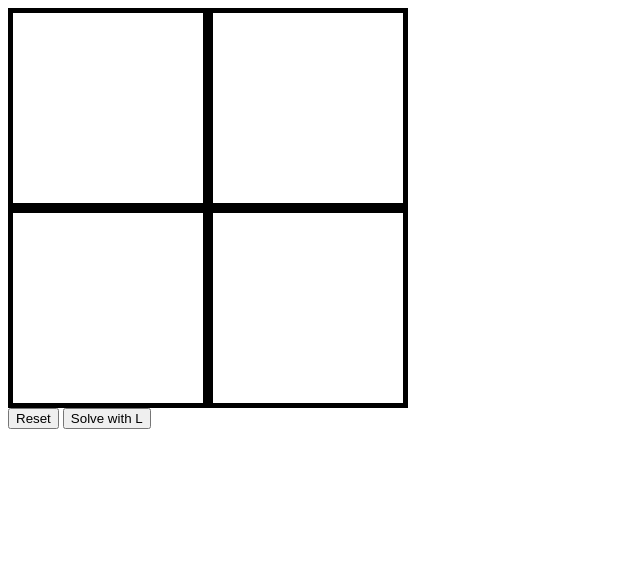
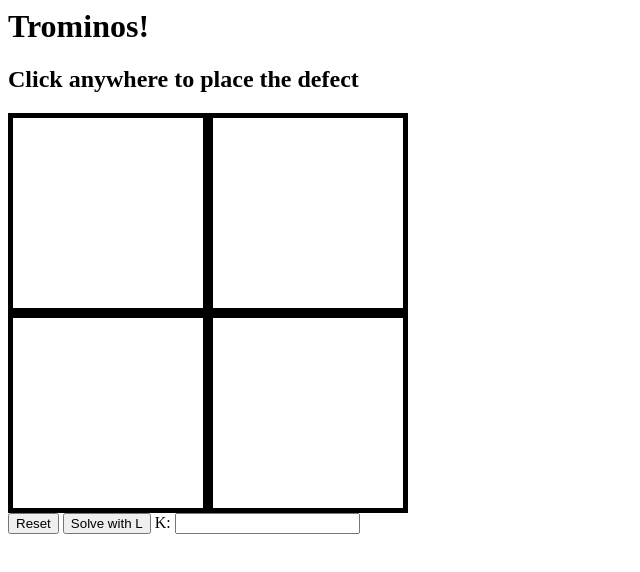
Before and after one commit to Doomerdinger/Trominos-JS, a plain HTML site: page index.html in a window 1280 px wide. Shown: the whole page, without its empty margins (0-640 px from the left). Drawn offline with Linux system fonts and the light colour scheme.

Commit message:
Changed index
Added a text field and a title

```diff
--- a/index.html
+++ b/index.html
@@ -1,8 +1,12 @@
 <body>
+    <h1> Trominos! </h1>
+    <h2> Click anywhere to place the defect </h2>
     <div id="container"></div>
     <!--<link id="cssStyle" rel="stylesheet" type="text/css" href="format.css">-->
     <!--<canvas id="myCanvas" width="900" height="900"></canvas>-->
 	<button type="button" id="resetButton">Reset</button>
     <button type="button" id="solveLButton">Solve with L</button>
+    K:
+    <input type="text" name="k"> <br/>
 <script src="newGrid.js"></script>
 </body>
```
